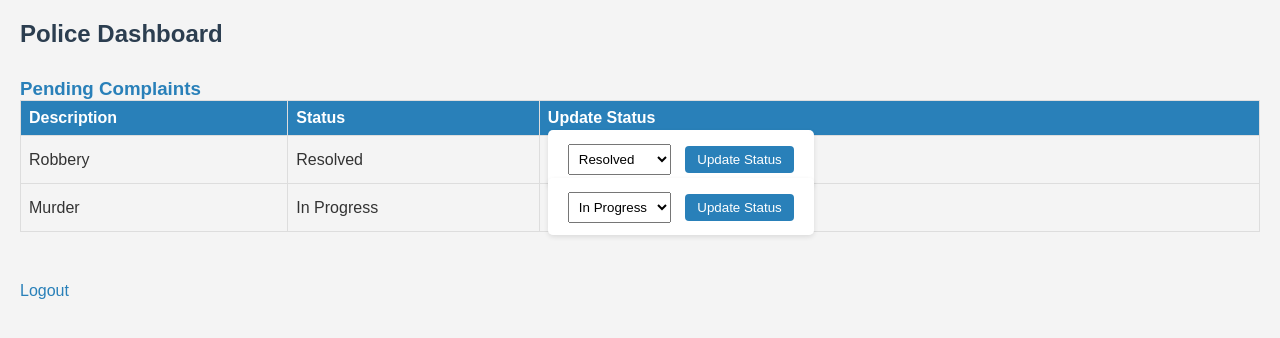
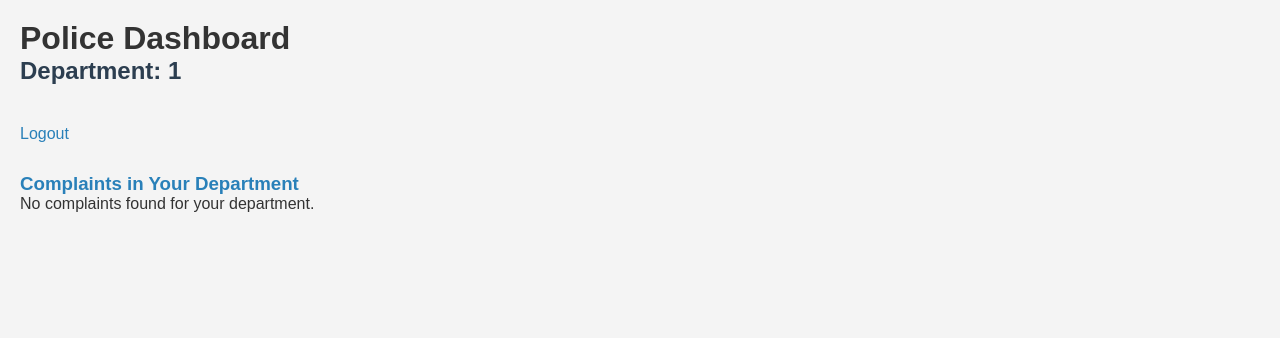
Before and after one commit to tanygit/Crime-Investigation-and-Reporting-System, a Flask app: page /police/dashboard in a window 1280 px wide. Shown: the top 338 px of the page. Run offline with Flask 3, Linux system fonts and the light colour scheme; the visitor is signed in with stand-in values (Sample User, id 1); data comes from the database, SQL or seed files in the repository.

Commit message:
tried adding deparment based accebitly of files for police staff

```diff
--- a/app.py
+++ b/app.py
@@ -37,6 +37,38 @@ def citizen_register():
         finally:
             conn.close()
     return render_template('citizen_register.html')
+@app.route('/citizen/submit_complaint', methods=['POST'])
+def submit_complaint():
+    mobile = request.form['mobile']
+    location = request.form['location']
+    crime_type = request.form['crime_type']
+    description = request.form['description']
+    department = request.form['department']
+    image = request.files['image']
+
+    # Save image if uploaded
+    image_filename = ''
+    if image:
+        image_filename = image.filename
+        image.save(f'static/uploads/{image_filename}')
+
+    # Connect to the database
+    conn = sqlite3.connect('database.db')
+    c = conn.cursor()
+
+    # Insert the complaint into the database
+    c.execute('''
+        INSERT INTO complaints (id, description, status, department, image)
+        VALUES (
+            (SELECT id FROM citizens WHERE mobile = ?),
+            ?, 'Pending', ?, ?
+        )
+    ''', (mobile, description, department, image_filename))
+
+    conn.commit()
+    conn.close()
+
+    return redirect(url_for('citizen_dashboard'))
 
 @app.route('/citizen/login', methods=['GET', 'POST'])
 def citizen_login():
@@ -51,7 +83,7 @@ def citizen_login():
         conn.close()
 
         if citizen:
-            session['citizen_id'] = citizen['id']
+            session['id'] = citizen['id']
             return redirect(url_for('citizen_dashboard'))
         else:
             return "Invalid mobile or password!"
@@ -59,15 +91,15 @@ def citizen_login():
 
 @app.route('/citizen/dashboard')
 def citizen_dashboard():
-    if 'citizen_id' not in session:
+    if 'id' not in session:
         return redirect(url_for('citizen_login'))
 
     conn = get_db_connection()
     cursor = conn.cursor()
-    cursor.execute('SELECT * FROM citizens WHERE id = ?', (session['citizen_id'],))
+    cursor.execute('SELECT * FROM citizens WHERE id = ?', (session['id'],))
     citizen = cursor.fetchone()
 
-    cursor.execute('SELECT * FROM complaints WHERE citizen_id = ?', (citizen['id'],))
+    cursor.execute('SELECT * FROM complaints WHERE id = ?', (citizen['id'],))
     complaints = cursor.fetchall()
     conn.close()
 
@@ -75,7 +107,7 @@ def citizen_dashboard():
 
 @app.route('/citizen/complaint', methods=['GET', 'POST'])
 def citizen_complaint():
-    if 'citizen_id' not in session:
+    if 'id' not in session:
         return redirect(url_for('citizen_login'))
 
     if request.method == 'POST':
@@ -94,8 +126,8 @@ def citizen_complaint():
 
         conn = get_db_connection()
         cursor = conn.cursor()
-        cursor.execute('INSERT INTO complaints (citizen_id, mobile, location, crime_type, station, description, status, image) VALUES (?, ?, ?, ?, ?, ?, ?, ?)',
-                       (session['citizen_id'], mobile, location, crime_type, station, description, 'Pending', image_filename))
+        cursor.execute('INSERT INTO complaints (id, mobile, location, crime_type, station, description, status, image) VALUES (?, ?, ?, ?, ?, ?, ?, ?)',
+                       (session['id'], mobile, location, crime_type, station, description, 'Pending', image_filename))
         conn.commit()
         conn.close()
 
@@ -104,7 +136,7 @@ def citizen_complaint():
 
 @app.route('/citizen/logout')
 def citizen_logout():
-    session.pop('citizen_id', None)
+    session.pop('id', None)
     return redirect(url_for('home'))
 
 @app.route('/police/register', methods=['GET', 'POST'])
@@ -113,12 +145,13 @@ def police_register():
         name = request.form['name']
         mobile = request.form['mobile']
         password = request.form['password']
+        department=request.form['department']
 
         conn = get_db_connection()
         cursor = conn.cursor()
         try:
-            cursor.execute('INSERT INTO police (name, mobile, password) VALUES (?, ?, ?)',
-                           (name, mobile, password))
+            cursor.execute('INSERT INTO police (name, mobile, password,department) VALUES (?, ?, ?,?)',
+                           (name, mobile, password,department))
             conn.commit()
             return redirect(url_for('police_login'))
         except sqlite3.IntegrityError:
@@ -147,17 +180,21 @@ def police_login():
             return "Invalid mobile or password!"
     return render_template('police_login.html')
 
+# Route for the police dashboard
 @app.route('/police/dashboard')
 def police_dashboard():
     if 'police_id' not in session:
         return redirect(url_for('police_login'))
 
+    department = session.get('department')  # Get department from session
     conn = get_db_connection()
     cursor = conn.cursor()
-    cursor.execute('SELECT * FROM complaints')
+
+    # Retrieve complaints for the specific department
+    cursor.execute('SELECT * FROM complaints WHERE department = ?', (department,))
     complaints = cursor.fetchall()
+
     conn.close()
-
     return render_template('police_dashboard.html', complaints=complaints)
 
 @app.route('/police/update/<int:complaint_id>', methods=['POST'])
@@ -184,7 +221,7 @@ def police_logout():
 
 @app.route('/complaint/status/<int:complaint_id>')
 def complaint_status(complaint_id):
-    if 'citizen_id' not in session:
+    if 'id' not in session:
         return redirect(url_for('citizen_login'))
 
     conn = get_db_connection()
--- a/templates/police_dashboard.html
+++ b/templates/police_dashboard.html
@@ -25,7 +25,7 @@
         table {
             width: 100%;
             border-collapse: collapse;
-            margin-bottom: 30px; /* Space between table and other elements */
+            margin-bottom: 30px;
         }
 
         th, td {
@@ -40,16 +40,16 @@
         }
 
         tr:hover {
-            background-color: #f1f1f1; /* Highlight row on hover */
+            background-color: #f1f1f1;
         }
 
         form {
-            display: inline; /* Keep the form inline */
+            display: inline;
         }
 
         select {
-            padding: 6px; /* Padding for select box */
-            margin-right: 10px; /* Space between select and button */
+            padding: 6px;
+            margin-right: 10px;
         }
 
         button {
@@ -57,12 +57,12 @@
             color: white;
             border: none;
             cursor: pointer;
-            padding: 6px 12px; /* Padding for the button */
+            padding: 6px 12px;
             transition: background-color 0.3s;
         }
 
         button:hover {
-            background-color: #1a5276; /* Darker shade on hover */
+            background-color: #1a5276;
         }
 
         a {
@@ -78,35 +78,51 @@
     </style>
 </head>
 <body>
-    <h2>Police Dashboard</h2>
-    <h3>Pending Complaints</h3>
+    <h1>Police Dashboard</h1>
+    <h2>Department: {{ session['department'] }}</h2>
+    <a href="{{ url_for('police_logout') }}">Logout</a>
+
+    <h3>Complaints in Your Department</h3>
+    {% if complaints %}
         <table>
             <thead>
                 <tr>
+                    <th>ID</th>
                     <th>Description</th>
                     <th>Status</th>
+                    <th>Image</th>
                     <th>Update Status</th>
                 </tr>
             </thead>
             <tbody>
                 {% for complaint in complaints %}
                     <tr>
+                        <td>{{ complaint['id'] }}</td>
                         <td>{{ complaint['description'] }}</td>
                         <td>{{ complaint['status'] }}</td>
                         <td>
-                        <form method="POST" action="/police/update/{{ complaint['id'] }}">
+                            {% if complaint['image'] %}
+                                <img src="{{ url_for('static', filename='uploads/' ~ complaint['image']) }}" alt="Complaint Image" width="100">
+                            {% else %}
+                                No Image
+                            {% endif %}
+                        </td>
+                        <td>
+                            <form action="{{ url_for('police_update', complaint_id=complaint['id']) }}" method="POST">
                                 <select name="status">
                                     <option value="Pending" {% if complaint['status'] == 'Pending' %}selected{% endif %}>Pending</option>
                                     <option value="In Progress" {% if complaint['status'] == 'In Progress' %}selected{% endif %}>In Progress</option>
                                     <option value="Resolved" {% if complaint['status'] == 'Resolved' %}selected{% endif %}>Resolved</option>
                                 </select>
-                            <button type="submit">Update Status</button>
+                                <button type="submit">Update</button>
                             </form>
                         </td>
                     </tr>
                 {% endfor %}
             </tbody>
         </table>
-    <a href="/police/logout">Logout</a>
+    {% else %}
+        <p>No complaints found for your department.</p>
+    {% endif %}
 </body>
 </html>
```
Also changed, not shown: create_db.py (+28 -32 lines), templates/citizen_dashboard.html (+20 -10 lines), templates/police_register.html (+7 -0 lines), database.db. Lines whose indentation alone changed are shown as unchanged.
